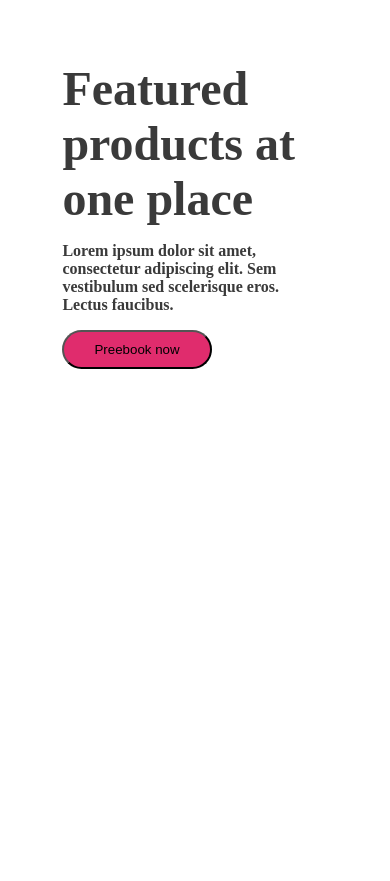
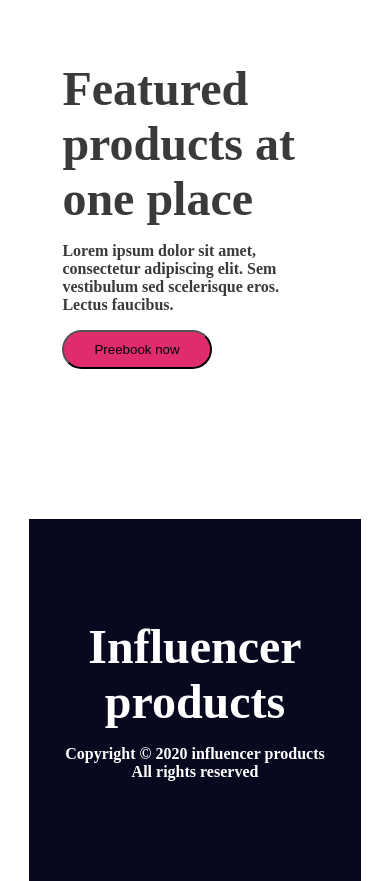
Before and after one commit to Tanjib-Alamin/Mi02-Ml11-influencer-gear-practice, a plain HTML site: page index.html in a window 390 px wide. Shown: the part 5489-6370 px from the top of the page. Before the commit the page ends 6008 px from the top, so only its background shows below. Drawn offline with Linux system fonts and the light colour scheme.

Commit message:
4rd commit footer   section with responsive

```diff
--- a/index.html
+++ b/index.html
@@ -143,6 +143,20 @@
      <!-- -----------------------------------------Main section end------------------------------------------- -->
 
 
+     <!-- ---------------------------------------footer section start------------------------------------------ -->
+
+
+     <section class="footer_section">
+        <div class="footer_content">
+            <h3 class="banner_title footer_title">Influencer products</h3>
+            <p class="banner_discription footer_p">Copyright © 2020  influencer products <br> All rights reserved</p>
+
+        </div>
+     </section>
+
+     <!-- ---------------------------------------footer section end------------------------------------------ -->
+
+
 
 
 
--- a/style.css
+++ b/style.css
@@ -180,6 +180,30 @@ nav{
 /* featured section styles end */
 
 
+/* footer section styles start */
+
+.footer_section{
+
+
+    background: rgb(8, 8, 31);
+    text-align: center;
+    padding: 100px 0;
+}
+.footer_content{
+    /* margin-top: 100px;
+    border: 1px solid white; */
+}
+
+.footer_title{
+    color: rgb(255, 255, 255);
+}
+.footer_p{
+    color: rgb(255, 255, 255);
+}
+
+/* footer section styles end */
+
+
 /* -------------------------popular styles section end  ---------------------------- */
 
 
```
